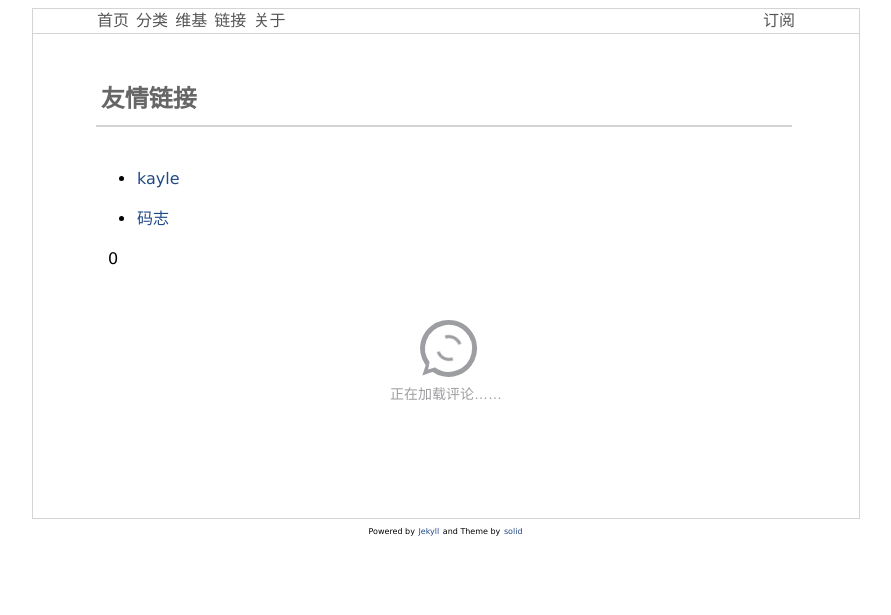
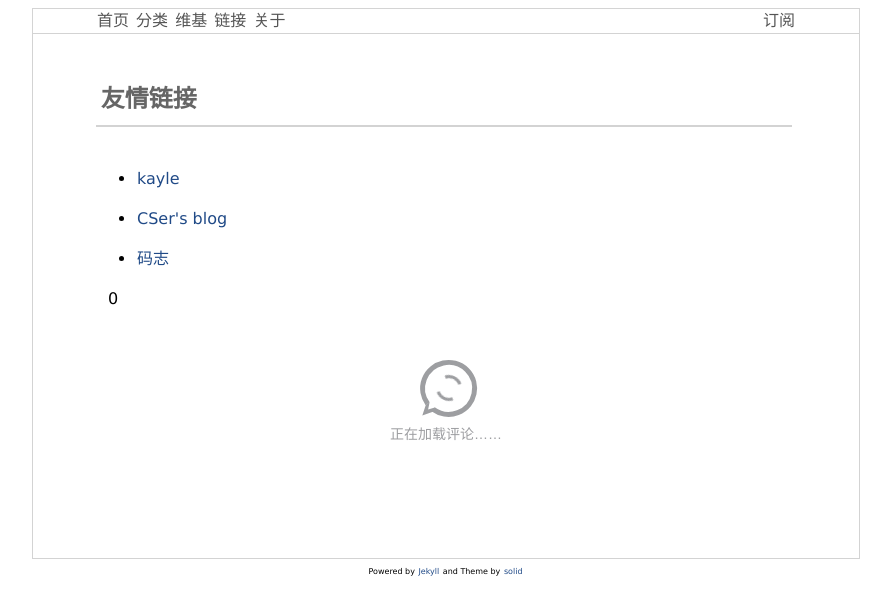
Before and after one commit to ggbond2077/ggbond2077.github.io, a Jekyll site: the page built from pages/links.md, in a window 1280 px wide. Shown: the top 615 px of the page, without its empty margins (194-1085 px from the left). Built offline with Jekyll 4.4.1, drawn with Linux system fonts in a browser that asks for light colours; emoji names are drawn with the system emoji font.

Commit message:
添加友链

```diff
--- a/pages/links.md
+++ b/pages/links.md
@@ -12,5 +12,9 @@ permalink: /links/
 </ul>
 
 <ul>
+<li><a href="https://cser.blog/">CSer's blog</a></li>
+</ul>
+
+<ul>
 <li><a href="http://mazhuang.org/">码志</a></li>
 </ul>
```
